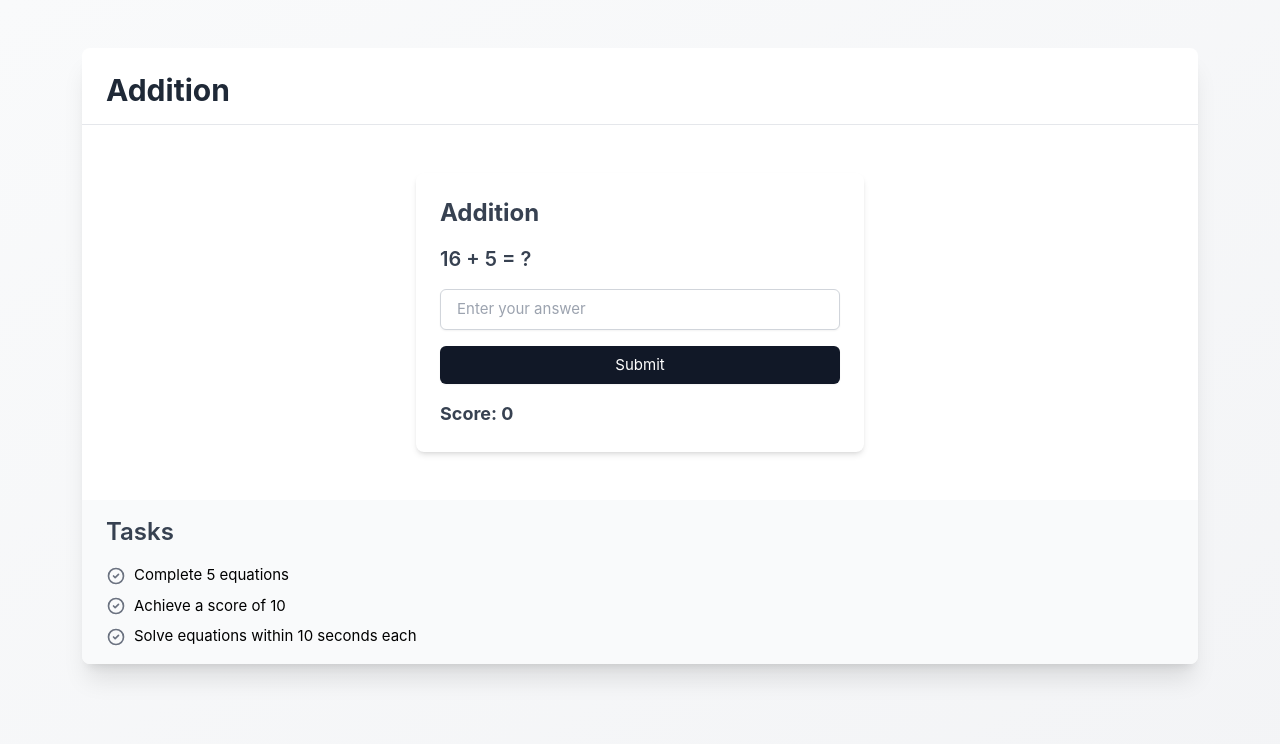
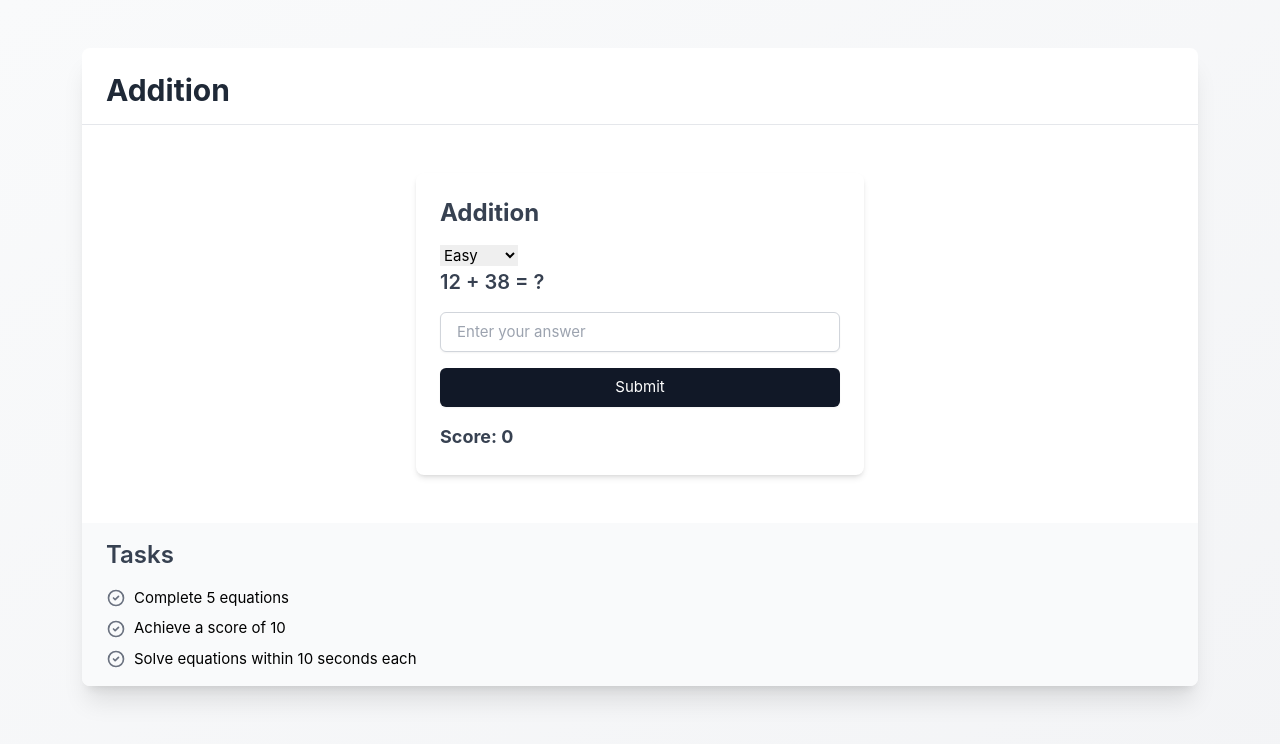
Before and after one commit to mpittas/mathcalc, a Vue app: page / in a window 1280 px wide. Both pictures are taken after a click on the element 246 px from the left and 374 px from the top of the page. Shown: the top 744 px of the page. Built offline with nearby package versions, Linux system fonts and the light colour scheme.

Commit message:
Sdd different difficulties

```diff
--- a/src/components/common/GenericGame.vue
+++ b/src/components/common/GenericGame.vue
@@ -1,6 +1,11 @@
 <template>
   <div class="game-container">
     <h3 class="game-title">{{ gameData.title }}</h3>
+    <select v-model="selectedDifficulty" class="difficulty-select">
+      <option v-for="difficulty in gameData.difficulties" :key="difficulty" :value="difficulty">
+        {{ difficulty }}
+      </option>
+    </select>
     <p class="game-equation">{{ state.num1 }} {{ operationSymbol }} {{ state.num2 }} = ?</p>
     <input
       v-model="state.userAnswer"
@@ -26,7 +31,7 @@
 </template>
 
 <script setup lang="ts">
-import { computed, ref } from 'vue'
+import { computed, ref, watch } from 'vue'
 import { useGame } from '@/utils/useGame'
 import { handleGameLogic } from '@/utils/gameUtils'
 import type { Game } from '@/game/games'
@@ -47,7 +52,15 @@ const emit = defineEmits<{
   (e: 'task-completed', taskId: number): void
 }>()
 
-const { state, checkAnswer } = useGame(props.gameLogic, props.numberGenerator)
+const selectedDifficulty = ref(props.gameData.difficulties[0])
+
+const { state, checkAnswer, resetGame } = useGame(props.gameLogic, () =>
+  props.numberGenerator(selectedDifficulty.value)
+)
+
+watch(selectedDifficulty, () => {
+  resetGame()
+})
 
 const startTime = ref(Date.now())
 const equationsSolved = ref(0)
--- a/src/game/gameFactory.ts
+++ b/src/game/gameFactory.ts
@@ -20,23 +20,31 @@ export const createGameLogic = (game: Game) => {
   }
 }
 
-export const createNumberGenerator = (game: Game) => {
+export const createNumberGenerator = (game: Game, difficulty: string) => {
   switch (game.id) {
     case 'addition':
     case 'subtraction':
-      return () => ({
-        num1: Math.floor(Math.random() * 20) + 1,
-        num2: Math.floor(Math.random() * 20) + 1
-      })
+      return () => {
+        const max = difficulty === 'Easy' ? 10 : difficulty === 'Medium' ? 20 : 50
+        return {
+          num1: Math.floor(Math.random() * max) + 1,
+          num2: Math.floor(Math.random() * max) + 1
+        }
+      }
     case 'multiplication':
-      return () => ({
-        num1: Math.floor(Math.random() * 12) + 1,
-        num2: Math.floor(Math.random() * 12) + 1
-      })
+      return () => {
+        const max = difficulty === 'Easy' ? 5 : difficulty === 'Medium' ? 12 : 20
+        return {
+          num1: Math.floor(Math.random() * max) + 1,
+          num2: Math.floor(Math.random() * max) + 1
+        }
+      }
     case 'division':
       return () => {
-        const divisor = Math.floor(Math.random() * 12) + 1
-        const quotient = Math.floor(Math.random() * 12) + 1
+        const maxDivisor = difficulty === 'Easy' ? 5 : difficulty === 'Medium' ? 12 : 20
+        const maxQuotient = difficulty === 'Easy' ? 5 : difficulty === 'Medium' ? 12 : 15
+        const divisor = Math.floor(Math.random() * maxDivisor) + 1
+        const quotient = Math.floor(Math.random() * maxQuotient) + 1
         return {
           num1: divisor * quotient,
           num2: divisor
--- a/src/game/games.ts
+++ b/src/game/games.ts
@@ -2,6 +2,7 @@ export interface Game {
   id: string
   title: string
   description: string
+  difficulties: string[]
 }
 
 export const GAMES: Game[] = [
@@ -9,24 +10,28 @@ export const GAMES: Game[] = [
     id: 'addition',
     title: 'Addition',
     description:
-      'Master the art of combining numbers! Tackle equations with numbers from 1 to 20 and sharpen your mental math skills.'
+      'Master the art of combining numbers! Tackle equations with numbers from 1 to 20 and sharpen your mental math skills.',
+    difficulties: ['Easy', 'Medium', 'Hard']
   },
   {
     id: 'subtraction',
     title: 'Subtraction',
     description:
-      'Dive into the world of differences! Challenge yourself with subtraction problems using numbers up to 20.'
+      'Dive into the world of differences! Challenge yourself with subtraction problems using numbers up to 20.',
+    difficulties: ['Easy', 'Medium', 'Hard']
   },
   {
     id: 'multiplication',
     title: 'Multiplication',
     description:
-      'Multiply your math prowess! Test your skills with factors from 1 to 12 and race against time to solve problems.'
+      'Multiply your math prowess! Test your skills with factors from 1 to 12 and race against time to solve problems.',
+    difficulties: ['Easy', 'Medium', 'Hard']
   },
   {
     id: 'division',
     title: 'Division',
     description:
-      'Conquer the art of sharing equally! Divide numbers up to 144 by factors from 1 to 12 and spot patterns in numbers.'
+      'Conquer the art of sharing equally! Divide numbers up to 144 by factors from 1 to 12 and spot patterns in numbers.',
+    difficulties: ['Easy', 'Medium', 'Hard']
   }
 ]
```
